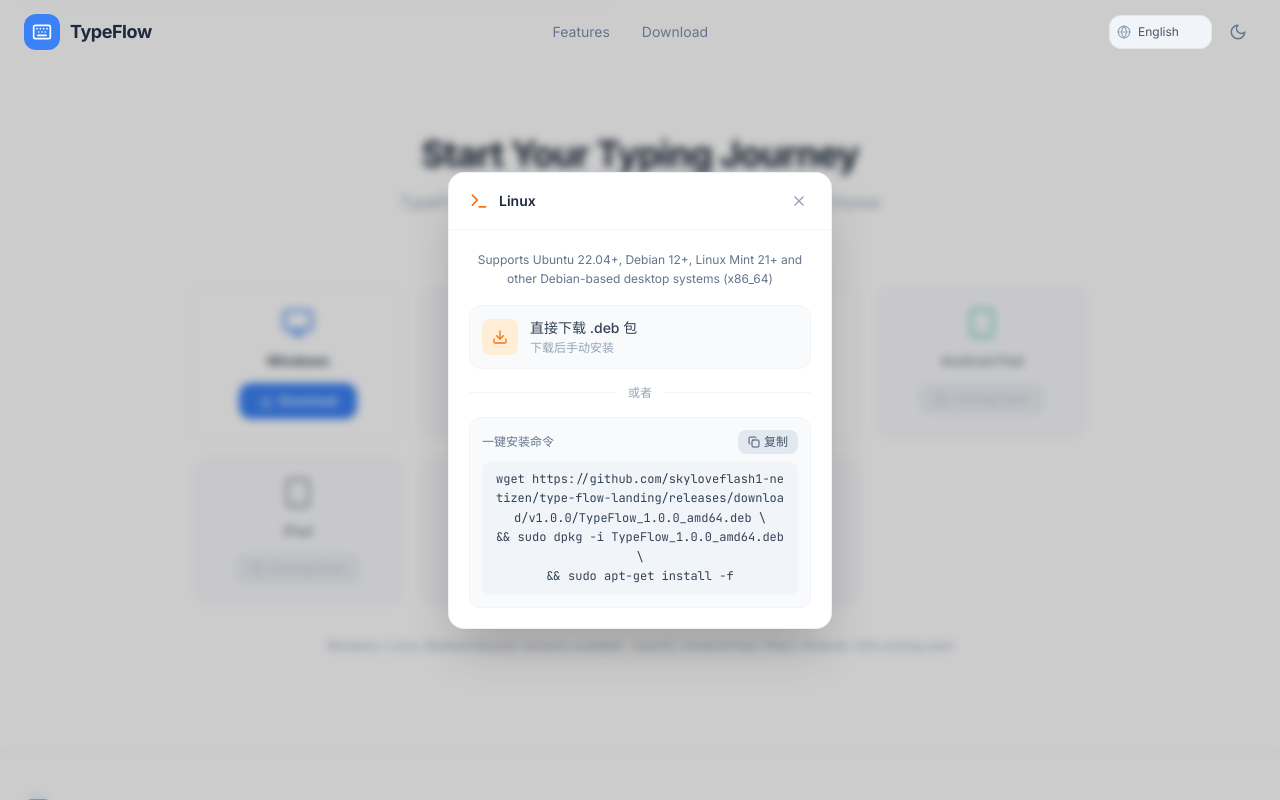
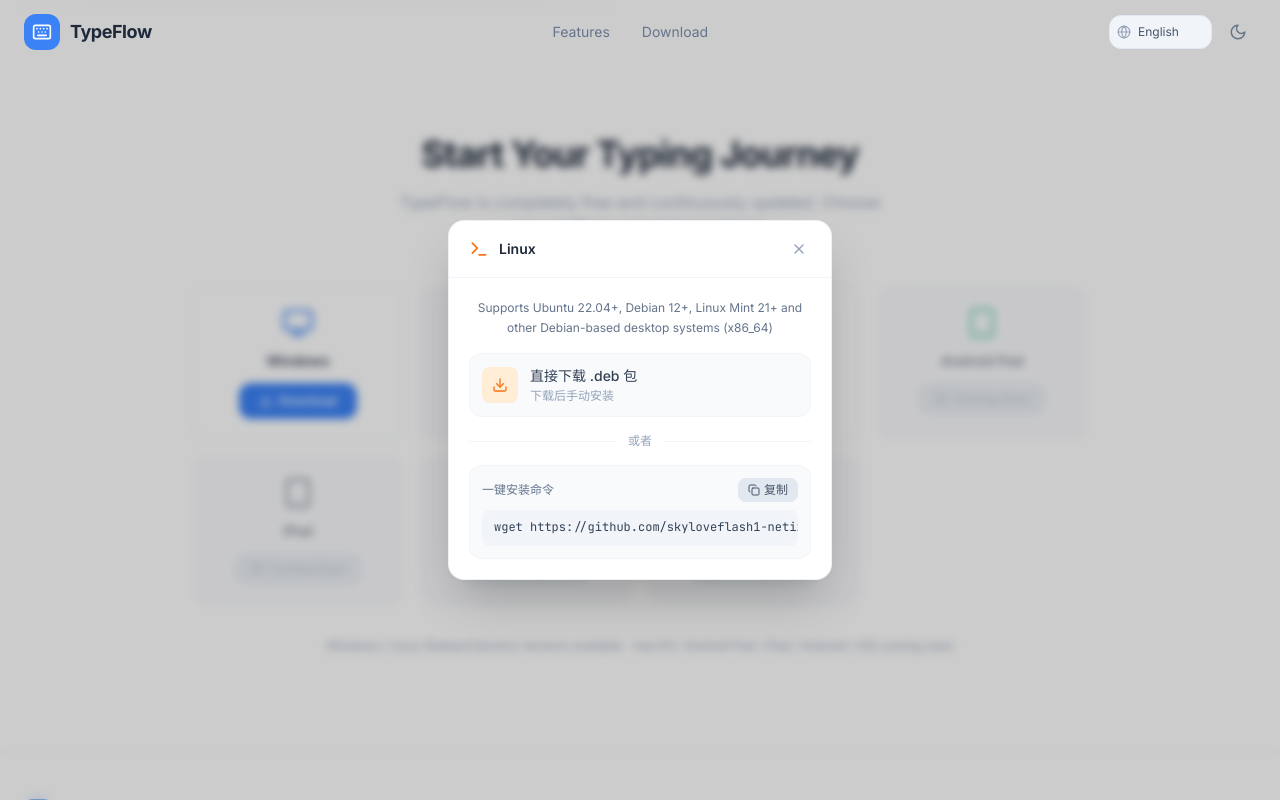
Before and after one commit to skyloveflash1-netizen/type-flow-landing, a React (Vite) app: page / in a window 1280 px wide. Both pictures are taken after a click on the button "Download". Shown: the part 3926-4726 px from the top of the page. Built offline with nearby package versions, Linux system fonts and the light colour scheme.

Commit message:
fix: linux cmd single line with horizontal scroll

```diff
--- a/src/components/Download.tsx
+++ b/src/components/Download.tsx
@@ -171,10 +171,8 @@
                         )}
                       </button>
                     </div>
-                    <code className="block text-xs text-slate-700 dark:text-slate-300 bg-slate-100 dark:bg-slate-700/50 px-3 py-2 rounded-lg font-mono select-all leading-relaxed whitespace-pre-wrap break-all">
-                      {`wget https://github.com/skyloveflash1-netizen/type-flow-landing/releases/download/v1.0.0/TypeFlow_1.0.0_amd64.deb \\
-&& sudo dpkg -i TypeFlow_1.0.0_amd64.deb \\
-&& sudo apt-get install -f`}
+                    <code className="block text-xs text-slate-700 dark:text-slate-300 bg-slate-100 dark:bg-slate-700/50 px-3 py-2 rounded-lg font-mono select-all leading-relaxed overflow-x-auto whitespace-nowrap">
+                      {linuxInstallCmd}
                     </code>
                   </div>
                 </div>
```
